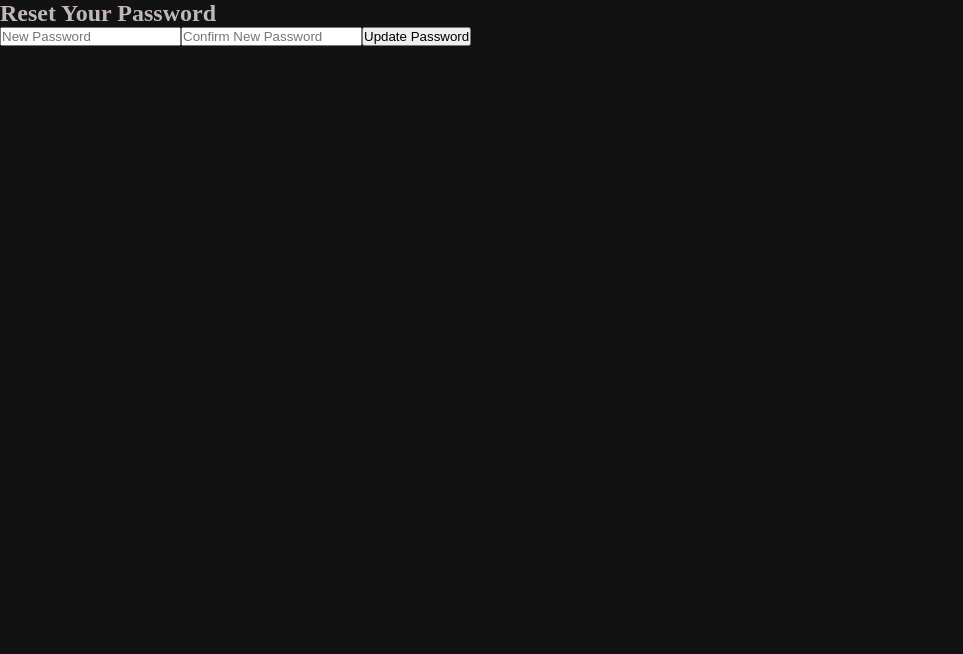
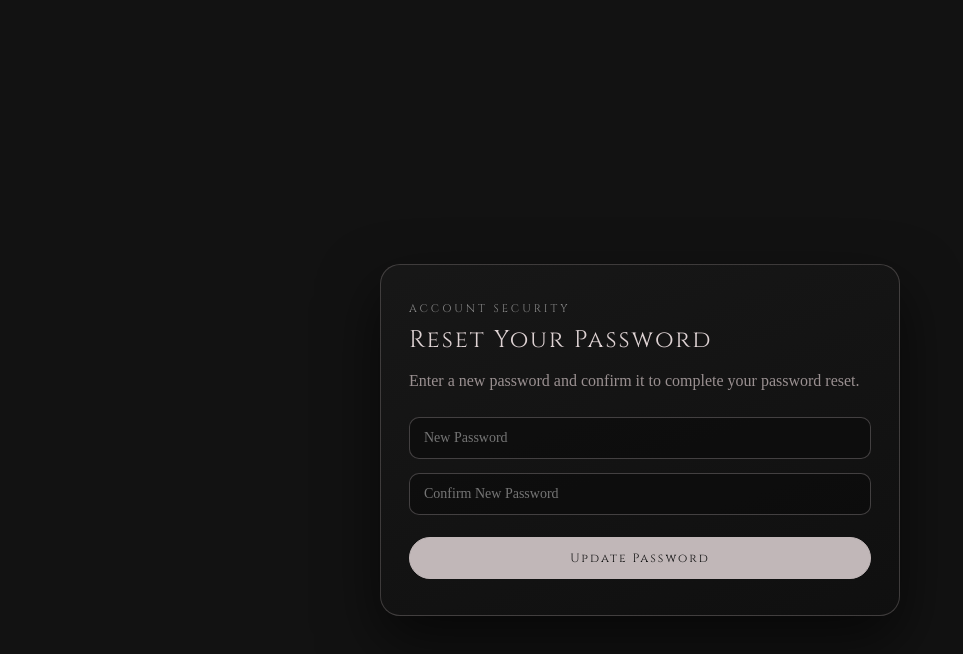
Before and after one commit to ChandimaSasanka101/Plymouth-HCI-coursework-group-250, a React (Vite) app in the folder furniture-app/: page /passwordreset/1 in a window 1280 px wide. Shown: the top 654 px of the page, without its empty margins (0-963 px from the left). Built offline with nearby package versions, Linux system fonts and the light colour scheme; a web font is replaced by a local one.

Commit message:
feat: ResetPassword.jsx page code updated

```diff
--- a/furniture-app/src/pages/ResetPassword.jsx
+++ b/furniture-app/src/pages/ResetPassword.jsx
@@ -2,6 +2,7 @@ import React, { useState } from "react";
 import { useParams, useNavigate } from "react-router-dom";
 import axios from "axios";
 import Swal from "sweetalert2";
+import "./ResetPassword.css";
 
 function ResetPassword() {
   const [password, setPassword] = useState("");
@@ -42,9 +43,17 @@ function ResetPassword() {
   };
 
   return (
-    <div className="reset-container">
+    <>
+
+      <div className="reset-password-page">
+        <div className="reset-password-card">
+          <p className="reset-password-eyebrow">ACCOUNT SECURITY</p>
           <h2>Reset Your Password</h2>
-      <form onSubmit={handleSubmit}>
+          <p className="reset-password-subtext">
+            Enter a new password and confirm it to complete your password reset.
+          </p>
+
+          <form onSubmit={handleSubmit} className="reset-password-form">
             <input
               type="password"
               placeholder="New Password"
@@ -62,6 +71,8 @@ function ResetPassword() {
             <button type="submit">Update Password</button>
           </form>
         </div>
+      </div>
+    </>
   );
 }
 
```
Lines whose indentation alone changed are shown as unchanged.
